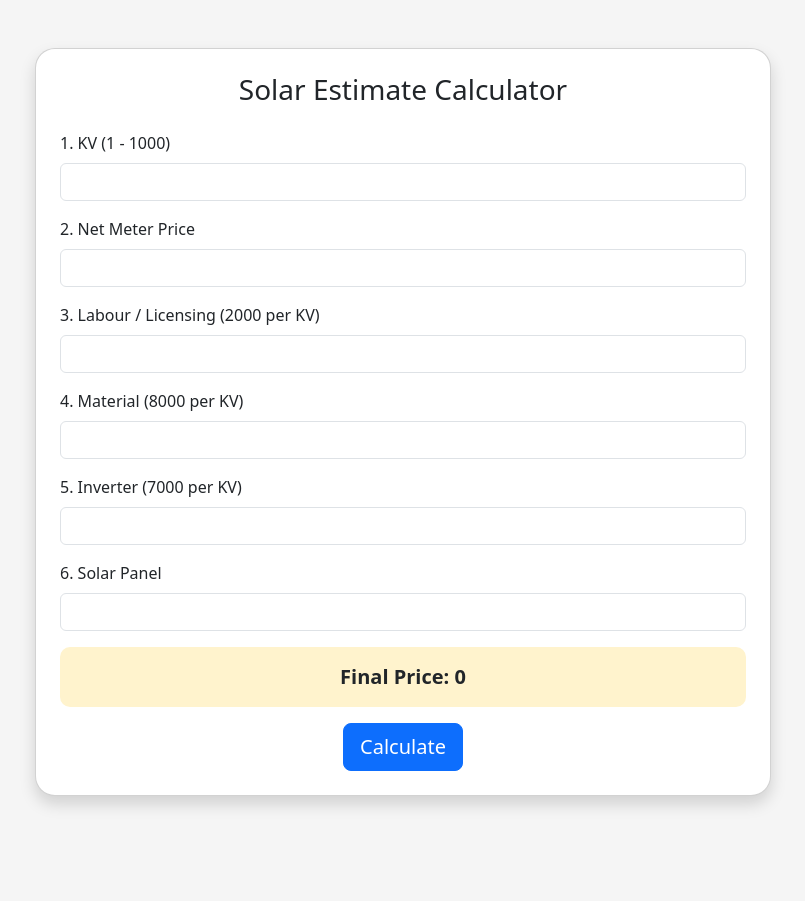
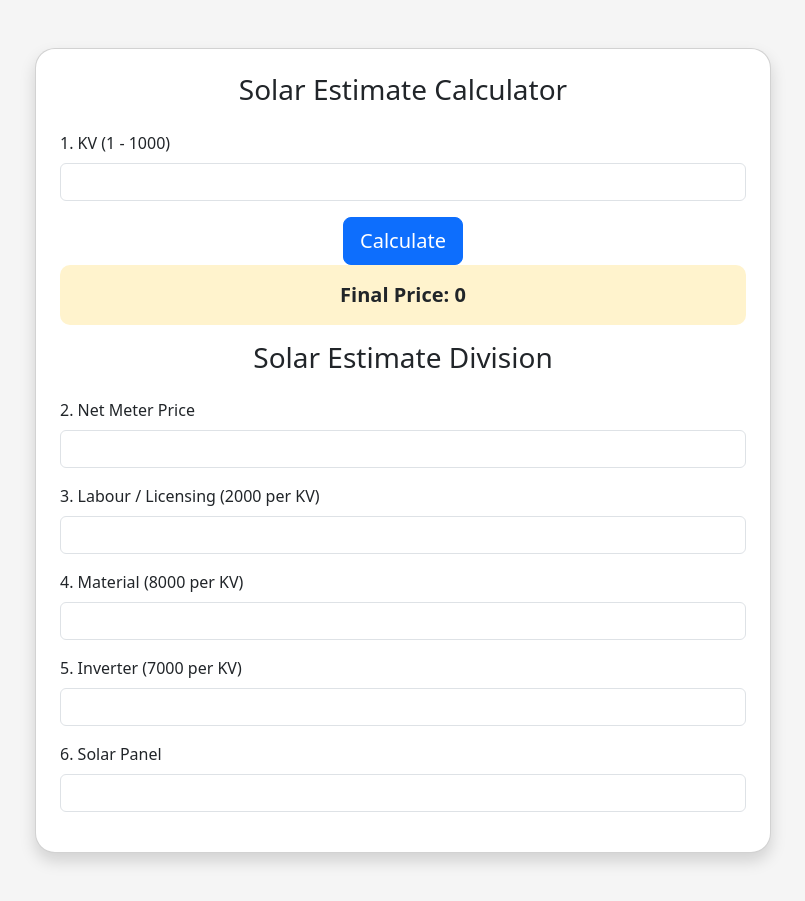
Before and after one commit to javedkhan2775/grid-calculator, a plain HTML site: page index.html in a window 1280 px wide. Shown: the whole page, without its empty margins (237-1042 px from the left). Before the commit the page ends 844 px from the top, so only its background shows below. Drawn offline with nearby package versions, Linux system fonts and the light colour scheme.

Commit message:
Update index.html

```diff
--- a/index.html
+++ b/index.html
@@ -22,6 +22,16 @@
                         <label class="form-label">1. KV (1 - 1000)</label>
                         <input type="number" id="kv" class="form-control" min="1" max="1000" />
                     </div>
+
+                     <div class="text-center">
+                        <button class="btn btn-primary btn-lg" onclick="calculate()">Calculate</button>
+                    </div>
+
+                    <div class="result-box text-center mb-3">
+                        Final Price: <span id="finalPrice">0</span>
+                    </div>
+
+                    <h3 class="text-center mb-4">Solar Estimate Division</h3>
 
                     <div class="mb-3">
                         <label class="form-label">2. Net Meter Price</label>
@@ -48,13 +58,6 @@
                         <input type="text" id="solarPanel" class="form-control" readonly />
                     </div>
 
-                    <div class="result-box text-center mb-3">
-                        Final Price: <span id="finalPrice">0</span>
-                    </div>
-
-                    <div class="text-center">
-                        <button class="btn btn-primary btn-lg" onclick="calculate()">Calculate</button>
-                    </div>
                 </div>
             </div>
         </div>
```
